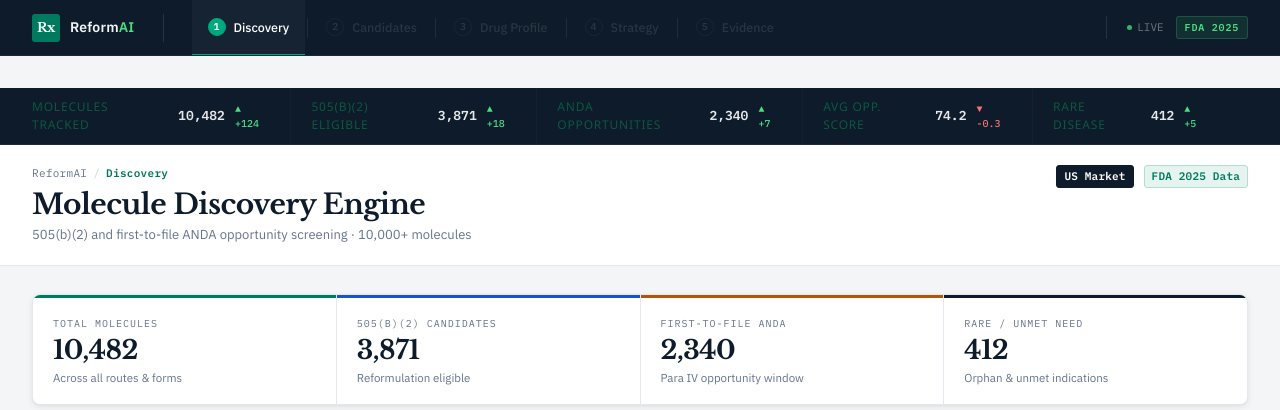
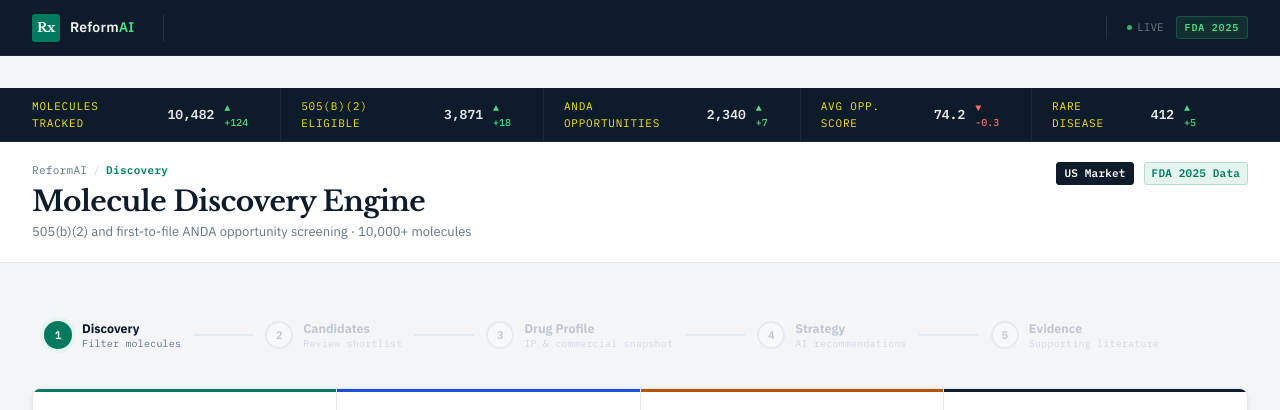
Before and after one commit to Hemu810/reformulation-ui, a React (Create React App) app: page / in a window 1280 px wide. Shown: the top 410 px of the page. Built offline with nearby package versions, Linux system fonts and the light colour scheme; no server answers.

Commit message:
fix: use BASE URL for options API in DiscoveryPage

```diff
--- a/src/App.css
+++ b/src/App.css
@@ -407,18 +407,18 @@
   align-items: center;
   gap: 10px;
   padding: 10px 20px 10px 0;
-  border-right: 1px solid rgba(129, 81, 84, 0.07);
+  border-right: 1px solid rgba(255,255,255,0.07);
   margin-right: 20px;
 }
 
 .strip-item:last-child { border-right: none; }
 
 .strip-label {
-  font-family: "Segoe UI", Arial, sans-serif;
-  font-size: 12px;
+  font-family: var(--font-mono);
+  font-size: 11px;
   letter-spacing: 0.8px;
   text-transform: uppercase;
-  color: rgba(12, 230, 110, 0.3);
+  color: rgb(247, 226, 32);
 }
 
 .strip-value {
@@ -1178,3 +1178,124 @@
 .disclaimer-icon { font-size: 16px; flex-shrink: 0; margin-top: 1px; }
 .disclaimer-title { font-size: 12px; font-weight: 700; color: var(--amber); margin-bottom: 3px; font-family: var(--font-sans); letter-spacing: 0.3px; }
 .disclaimer-text  { font-size: 11.5px; color: #78350f; line-height: 1.6; }
+
+/* =====================
+   STEP TRACKER (inline, free-floating)
+   ===================== */
+.step-tracker {
+  display: flex;
+  align-items: center;
+  padding: 20px 32px 0;
+  max-width: 1280px;
+  margin: 0 auto;
+  gap: 0;
+}
+
+.step-node {
+  display: flex;
+  align-items: center;
+  gap: 10px;
+  background: none;
+  border: none;
+  cursor: pointer;
+  padding: 10px 12px;
+  border-radius: var(--radius-md);
+  transition: background var(--t);
+  flex-shrink: 0;
+  text-align: left;
+}
+
+.step-node:not(.step-node-locked):not(.step-node-active):hover {
+  background: var(--bg-panel);
+}
+
+.step-node-locked {
+  opacity: 0.35;
+  cursor: not-allowed;
+}
+
+.step-node-circle {
+  width: 28px;
+  height: 28px;
+  border-radius: 50%;
+  border: 2px solid var(--slate-line-2);
+  display: flex;
+  align-items: center;
+  justify-content: center;
+  font-family: var(--font-mono);
+  font-size: 11px;
+  font-weight: 700;
+  color: var(--text-muted);
+  flex-shrink: 0;
+  background: var(--bg-white);
+  transition: all var(--t);
+}
+
+.step-node-active .step-node-circle {
+  background: var(--green);
+  border-color: var(--green);
+  color: white;
+  box-shadow: 0 0 0 4px var(--green-bg);
+}
+
+.step-node-done .step-node-circle {
+  background: var(--green);
+  border-color: var(--green);
+  color: white;
+  font-size: 10px;
+}
+
+.step-node-text {
+  display: flex;
+  flex-direction: column;
+  gap: 1px;
+}
+
+.step-node-label {
+  font-family: var(--font-sans);
+  font-size: 12.5px;
+  font-weight: 700;
+  color: var(--text-muted);
+  transition: color var(--t);
+  line-height: 1.2;
+}
+
+.step-node-active .step-node-label {
+  color: var(--navy);
+}
+
+.step-node-done .step-node-label {
+  color: var(--green);
+}
+
+.step-node-desc {
+  font-family: var(--font-mono);
+  font-size: 10px;
+  color: var(--text-faint);
+  letter-spacing: 0.2px;
+}
+
+.step-node-active .step-node-desc {
+  color: var(--text-muted);
+}
+
+.step-line {
+  flex: 1;
+  height: 2px;
+  background: var(--slate-line);
+  min-width: 24px;
+  max-width: 60px;
+  border-radius: 1px;
+  transition: background var(--t);
+}
+
+.step-line-done {
+  background: var(--green-border);
+}
+
+@media (max-width: 900px) {
+  .step-tracker { padding: 16px 16px 0; overflow-x: auto; scrollbar-width: none; }
+  .step-tracker::-webkit-scrollbar { display: none; }
+  .step-node-desc { display: none; }
+  .step-line { min-width: 16px; }
+}
--- a/src/App.js
+++ b/src/App.js
@@ -22,6 +22,8 @@
 
   const navigate = (page) => setCurrentPage(page);
 
+  const stepProps = { currentPage, navigate, selectedDrug, strategy };
+
   const handleFilter = async (roa, form) => {
     setIsLoading(true);
     setSelectedRoa(roa);
@@ -36,11 +38,8 @@
       setStrategy(null);
       setReferences([]);
       navigate("candidates");
-    } catch (e) {
-      console.error(e);
-    } finally {
-      setIsLoading(false);
-    }
+    } catch (e) { console.error(e); }
+    finally { setIsLoading(false); }
   };
 
   const handleSelectDrug = async (candidateId) => {
@@ -52,11 +51,8 @@
       setStrategy(null);
       setReferences([]);
       navigate("drug");
-    } catch (e) {
-      console.error(e);
-    } finally {
-      setIsLoading(false);
-    }
+    } catch (e) { console.error(e); }
+    finally { setIsLoading(false); }
   };
 
   const handleGetStrategy = async () => {
@@ -68,16 +64,13 @@
       setStrategy(data.strategy);
       setReferences(data.references || []);
       navigate("strategy");
-    } catch (e) {
-      console.error(e);
-    } finally {
-      setIsLoading(false);
-    }
+    } catch (e) { console.error(e); }
+    finally { setIsLoading(false); }
   };
 
   const pages = {
     discovery: (
-      <DiscoveryPage onFilter={handleFilter} isLoading={isLoading} />
+      <DiscoveryPage onFilter={handleFilter} isLoading={isLoading} stepProps={stepProps} />
     ),
     candidates: (
       <CandidatesPage
@@ -87,6 +80,7 @@
         onSelectDrug={handleSelectDrug}
         onBack={() => navigate("discovery")}
         isLoading={isLoading}
+        stepProps={stepProps}
       />
     ),
     drug: (
@@ -95,6 +89,7 @@
         onGetStrategy={handleGetStrategy}
         onBack={() => navigate("candidates")}
         isLoading={isLoading}
+        stepProps={stepProps}
       />
     ),
     strategy: (
@@ -103,6 +98,7 @@
         drug={selectedDrug}
         onViewReferences={() => navigate("references")}
         onBack={() => navigate("drug")}
+        stepProps={stepProps}
       />
     ),
     references: (
@@ -110,27 +106,14 @@
         references={references}
         drug={selectedDrug}
         onBack={() => navigate("strategy")}
+        stepProps={stepProps}
       />
     ),
   };
 
-  const steps = [
-    { id: "discovery", label: "Discovery" },
-    { id: "candidates", label: "Candidates" },
-    { id: "drug", label: "Drug Profile" },
-    { id: "strategy", label: "Strategy" },
-    { id: "references", label: "Evidence" },
-  ];
-
   return (
     <div className="app-shell">
-      <Header
-        currentPage={currentPage}
-        steps={steps}
-        navigate={navigate}
-        selectedDrug={selectedDrug}
-        strategy={strategy}
-      />
+      <Header navigate={navigate} />
       <main className="main-content">
         {pages[currentPage]}
       </main>
--- a/src/components/Header.jsx
+++ b/src/components/Header.jsx
@@ -1,20 +1,6 @@
 import React from "react";
 
-const STEP_ORDER = ["discovery", "candidates", "drug", "strategy", "references"];
-
-export default function Header({ currentPage, steps, navigate, selectedDrug, strategy }) {
-  const currentIndex = STEP_ORDER.indexOf(currentPage);
-
-  const isAccessible = (stepId) => {
-    const i = STEP_ORDER.indexOf(stepId);
-    if (i === 0) return true;
-    if (i === 1) return currentIndex >= 1;
-    if (stepId === "drug") return !!selectedDrug;
-    if (stepId === "strategy") return !!strategy;
-    if (stepId === "references") return !!strategy;
-    return false;
-  };
-
+export default function Header({ navigate }) {
   return (
     <header className="site-header">
       <div className="header-inner">
@@ -23,29 +9,7 @@
           <span className="brand-name">Reform<span>AI</span></span>
         </div>
 
-        <nav className="header-nav">
-          {steps.map((step, idx) => {
-            const isDone = STEP_ORDER.indexOf(step.id) < currentIndex;
-            const isActive = step.id === currentPage;
-            const accessible = isAccessible(step.id);
-
-            return (
-              <React.Fragment key={step.id}>
-                {idx > 0 && <div className="nav-divider" />}
-                <button
-                  className={`nav-step-btn ${isActive ? "active" : ""} ${isDone ? "done" : ""} ${accessible ? "accessible" : ""}`}
-                  onClick={() => accessible && navigate(step.id)}
-                  disabled={!accessible}
-                >
-                  <span className="nav-step-num">
-                    {isDone ? "✓" : idx + 1}
-                  </span>
-                  {step.label}
-                </button>
-              </React.Fragment>
-            );
-          })}
-        </nav>
+        <div style={{ flex: 1 }} />
 
         <div className="header-actions">
           <div className="header-live">
--- /dev/null
+++ b/src/components/StepBar.jsx
@@ -0,0 +1,62 @@
+import React from "react";
+
+const STEP_ORDER = ["discovery", "candidates", "drug", "strategy", "references"];
+
+const STEPS = [
+  { id: "discovery",  label: "Discovery",    desc: "Filter molecules" },
+  { id: "candidates", label: "Candidates",   desc: "Review shortlist" },
+  { id: "drug",       label: "Drug Profile", desc: "IP & commercial snapshot" },
+  { id: "strategy",   label: "Strategy",     desc: "AI recommendations" },
+  { id: "references", label: "Evidence",     desc: "Supporting literature" },
+];
+
+export default function StepBar({ currentPage, navigate, selectedDrug, strategy }) {
+  const currentIndex = STEP_ORDER.indexOf(currentPage);
+
+  const isAccessible = (stepId) => {
+    const i = STEP_ORDER.indexOf(stepId);
+    if (i === 0) return true;
+    if (i === 1) return currentIndex >= 1;
+    if (stepId === "drug") return !!selectedDrug;
+    if (stepId === "strategy") return !!strategy;
+    if (stepId === "references") return !!strategy;
+    return false;
+  };
+
+  return (
+    <div className="step-tracker">
+      {STEPS.map((step, idx) => {
+        const isDone    = idx < currentIndex;
+        const isActive  = step.id === currentPage;
+        const accessible = isAccessible(step.id);
+
+        return (
+          <React.Fragment key={step.id}>
+            <button
+              className={[
+                "step-node",
+                isActive   ? "step-node-active"  : "",
+                isDone     ? "step-node-done"     : "",
+                !accessible && !isDone && !isActive ? "step-node-locked" : "",
+              ].filter(Boolean).join(" ")}
+              onClick={() => accessible && navigate(step.id)}
+              disabled={!accessible}
+            >
+              <div className="step-node-circle">
+                {isDone ? "✓" : idx + 1}
+              </div>
+              <div className="step-node-text">
+                <span className="step-node-label">{step.label}</span>
+                <span className="step-node-desc">{step.desc}</span>
+              </div>
+            </button>
+
+            {idx < STEPS.length - 1 && (
+              <div className={`step-line ${isDone ? "step-line-done" : ""}`} />
+            )}
+          </React.Fragment>
+        );
+      })}
+    </div>
+  );
+}
--- a/src/pages/DiscoveryPage.jsx
+++ b/src/pages/DiscoveryPage.jsx
@@ -1,4 +1,5 @@
 import React, { useEffect, useState } from "react";
+import StepBar from "../components/StepBar";
 
 const BASE = process.env.REACT_APP_API_URL || "";
 
@@ -10,7 +11,7 @@
   { label: "Rare Disease", value: "412", change: "+5", dir: "up" },
 ];
 
-export default function DiscoveryPage({ onFilter, isLoading }) {
+export default function DiscoveryPage({ onFilter, isLoading, stepProps }) {
   const [roas, setRoas] = useState([]);
   const [dosageForms, setDosageForms] = useState([]);
   const [selectedRoa, setSelectedRoa] = useState("");
@@ -68,7 +69,10 @@
         </div>
       </div>
 
-      <div className="container">
+      {/* Step tracker */}
+      <StepBar {...stepProps} />
+
+      <div className="container" style={{ paddingTop: 28 }}>
         {/* KPI row */}
         <div className="kpi-grid fade-up delay-1">
           <div className="kpi-card kpi-accent-green">
@@ -95,7 +99,6 @@
 
         {/* Main layout */}
         <div className="discovery-layout fade-up delay-2">
-          {/* Left copy */}
           <div className="discovery-copy">
             <div className="discovery-eyebrow">Step 01 — Opportunity Discovery</div>
             <h2 className="discovery-heading">
@@ -104,7 +107,6 @@
             <p className="discovery-desc">
               Screen the full US pharmaceutical landscape for high-value 505(b)(2) reformulation and ANDA first-to-file opportunities. Filter by delivery route and target dosage form to surface scored candidates with full IP and litigation intelligence.
             </p>
-
             <div className="discovery-stats">
               <div>
                 <div className="d-stat-value">98.4%</div>
@@ -121,7 +123,6 @@
             </div>
           </div>
 
-          {/* Filter panel */}
           <div className="filter-panel fade-up delay-3">
             <div className="filter-panel-header">
               <div className="filter-panel-title">Configure Search Parameters</div>
@@ -132,22 +133,14 @@
                 <div className="filter-row">
                   <div className="form-field">
                     <label className="form-label">Route of Administration</label>
-                    <select
-                      className="form-select"
-                      value={selectedRoa}
-                      onChange={(e) => setSelectedRoa(e.target.value)}
-                    >
+                    <select className="form-select" value={selectedRoa} onChange={(e) => setSelectedRoa(e.target.value)}>
                       <option value="">Select ROA</option>
                       {roas.map((r) => <option key={r} value={r}>{r}</option>)}
                     </select>
                   </div>
                   <div className="form-field">
                     <label className="form-label">Target Dosage Form</label>
-                    <select
-                      className="form-select"
-                      value={selectedForm}
-                      onChange={(e) => setSelectedForm(e.target.value)}
-                    >
+                    <select className="form-select" value={selectedForm} onChange={(e) => setSelectedForm(e.target.value)}>
                       <option value="">Select dosage form</option>
                       {dosageForms.map((f) => <option key={f} value={f}>{f}</option>)}
                     </select>
@@ -172,10 +165,7 @@
                   disabled={!selectedRoa || !selectedForm || isLoading}
                   style={{ width: "100%" }}
                 >
-                  {isLoading
-                    ? <><div className="spinner" />Scanning molecule library…</>
-                    : <>Screen Molecules →</>
-                  }
+                  {isLoading ? <><div className="spinner" />Scanning molecule library…</> : <>Screen Molecules →</>}
                 </button>
               </form>
 
@@ -189,8 +179,7 @@
                 ].map((f) => (
                   <div key={f.label} style={{
                     padding: "12px", background: "var(--bg-surface)",
-                    border: "1px solid var(--slate-line)", borderRadius: "var(--radius-sm)",
-                    textAlign: "center"
+                    border: "1px solid var(--slate-line)", borderRadius: "var(--radius-sm)", textAlign: "center"
                   }}>
                     <div style={{ fontSize: 20, marginBottom: 4 }}>{f.icon}</div>
                     <div style={{ fontFamily: "var(--font-sans)", fontWeight: 700, fontSize: 11.5, color: "var(--text-primary)", marginBottom: 2 }}>{f.label}</div>
```
Also changed, not shown: src/pages/CandidatesPage.jsx (+14 -32 lines), src/pages/DrugProfilePage.jsx (+22 -53 lines), src/pages/ReferencesPage.jsx (+15 -20 lines), src/pages/StrategyPage.jsx (+11 -17 lines).
